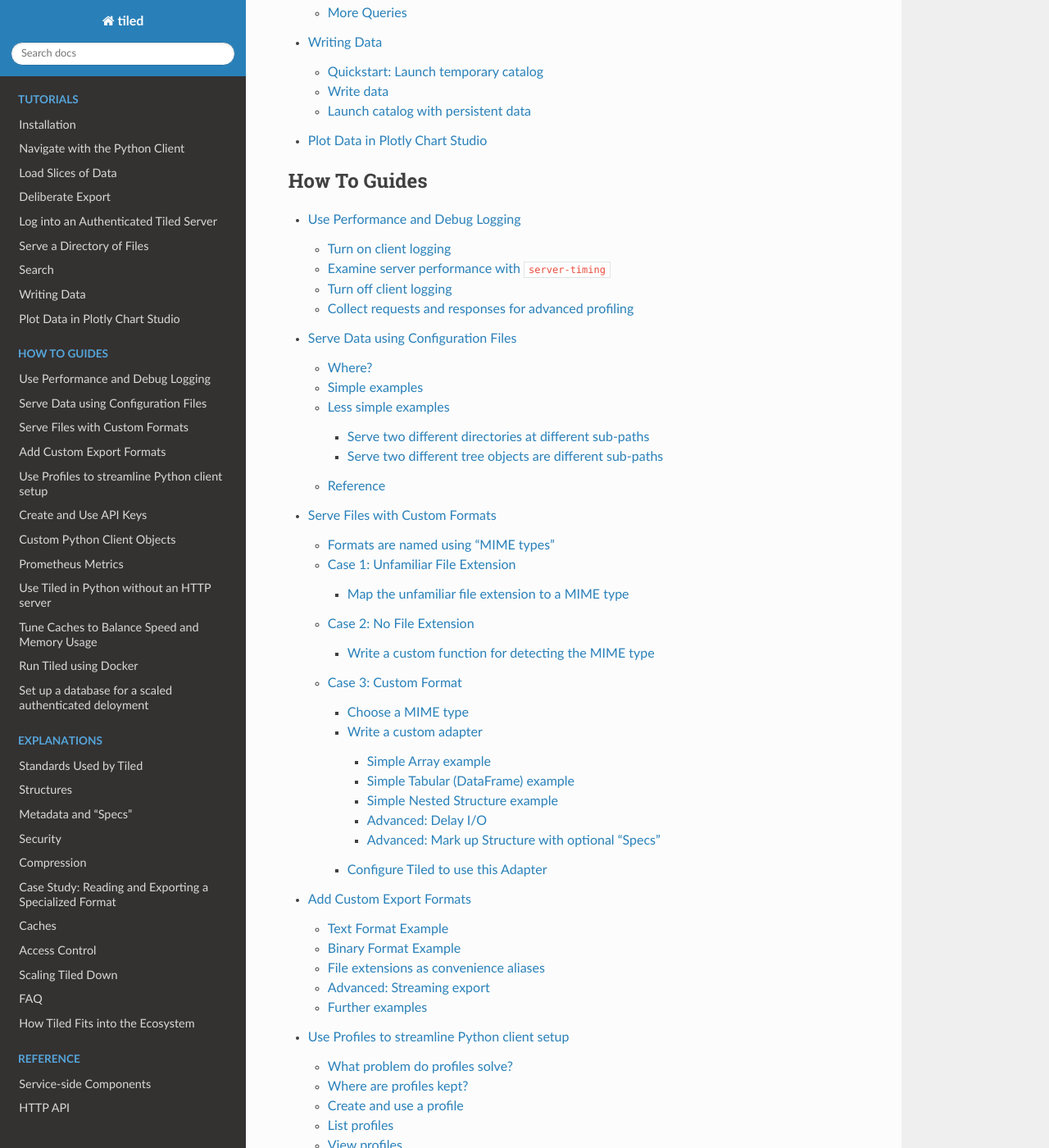
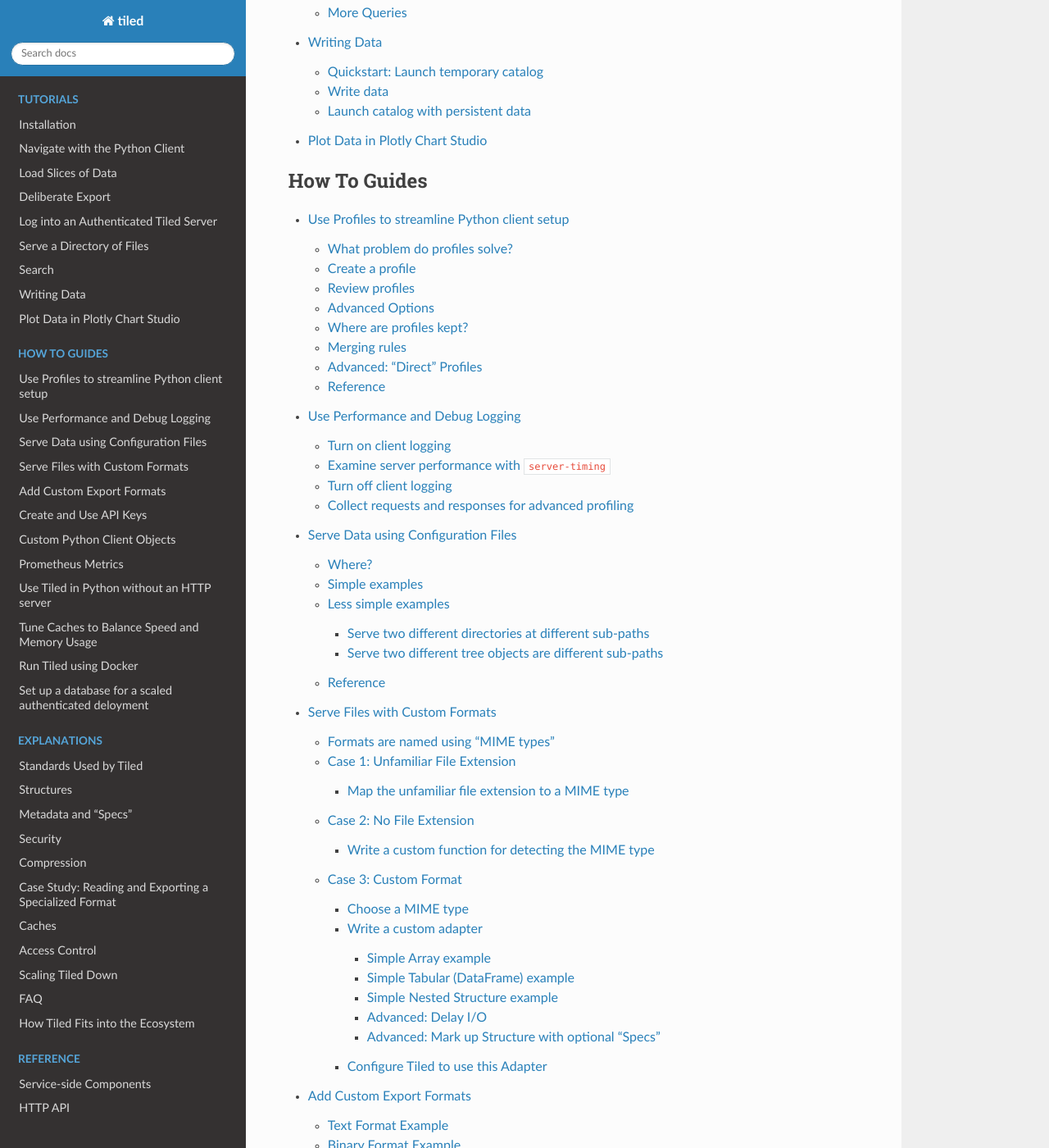
Before and after one commit to bluesky/tiled, a Sphinx documentation site: the page built from docs/source/index.md, in a window 1280 px wide and 1400 px high, scrolled down 3837 px. Shown: the whole window at 82% size. Built offline with Sphinx 7.4.7 and the Read the Docs theme 2.0.0, drawn with Linux system fonts in a browser that asks for light colours; pages that are not in the unit, such as notebooks, are missing from menus; the version number could not be read and is left out; some of the changed lines change nothing that is shown; some of the changed text lies outside the part shown.

Commit message:
Simplify profiles guide, using new CLI command.

````diff
--- a/docs/source/how-to/profiles.md
+++ b/docs/source/how-to/profiles.md
@@ -9,7 +9,7 @@
 from tiled.client import from_uri
 from tiled.client.cache import Cache
 
-client = from_uri("http://some_server_address", cache=Cache.on_disk("path/to/cache"))
+client = from_uri("https://tiled-demo.blueskyproject.io")
 ```
 
 can be replaced with the more memorable and succinct
@@ -17,19 +17,37 @@
 ```py
 from tiled.client import from_profile
 
-client = from_profile("my_data")
+client = from_profile("demo")
 ```
 
-where `my_data` can be any name you wish and the parameters are written down
-once like so:
 
-```yaml
-my_data:
-    uri: "http://some_server_address"
-    cache:
-        disk:
-            path: "path/to/cache"
+## Create a profile
+
 ```
+$ tiled profile create --name demo https://tiled-demo.blueskyproject.io
+```
+
+## Review profiles
+
+To list the names of the profiles on your system, along with the path to the
+file where each one is defined...
+
+```
+$ tiled profile list
+```
+
+To show the contents of a profile...
+
+```
+$ tiled profile show PROFILE_NAME
+```
+
+See `$ tiled profile --help` for more commands.
+
+## Advanced Options
+
+You can edit the profile in a text editor to apply more advanced options.
+See {doc}`../reference/client-profiles` for a comprehensive reference.
 
 ## Where are profiles kept?
 
@@ -45,17 +63,10 @@
 operating system and the software environment,
 [in accordance](https://pypi.org/project/appdirs/) with
 [standards](https://specifications.freedesktop.org/basedir-spec/basedir-spec-latest.html).
-To see the full list on your system, use the command line:
+To see the full list on your system:
 
 ```
 $ tiled profile paths
-```
-
-or Python:
-
-```py
->>> from tiled.profiles import paths
->>> paths
 ```
 
 Within these directories, you may have:
@@ -85,81 +96,6 @@
 The default locations for (1) and (3) can be overridden by setting the
 environment variables `TILED_SITE_PROFILES` and `TILED_PROFILES`, respectively,
 to the desired path.
-```
-
-## Create and use a profile
-
-Place a file in one of the directories listed in the previous section.
-The last directory in the list, the "user" one, is a good place to start.
-The filename can be anything. To start, `profiles.yml` is as good a name as any.
-
-As an example, use the content:
-
-```yaml
-# profiles.yml
-local:
-   uri: "http://localhost:8000"
-   cache:
-       memory:
-           available_bytes: 2_000_000_000  # 2 GB
-local_dask:
-   uri: "http://localhost:8000"
-   structure_clients: "dask"
-   cache:
-       memory:
-           available_bytes: 2_000_000_000  # 2 GB
-```
-
-Now we have two profiles that aim at a local server, one with default (numpy)
-clients and one with dask clients. While running a local tiled server such as
-
-```
-tiled serve pyobject --public tiled.examples.generated_minimal:tree
-```
-
-we can succinctly create clients like
-
-```py
-from tiled.client import from_profile
-
-client = from_profile("local")
-lazy_client = from_profile("local_dask")
-```
-
-## List profiles
-
-To list the names of the profiles on your system, along with the path to the
-file where each one is defined...
-
-From the shell:
-
-```
-$ tiled profile list
-```
-
-From Python:
-
-```py
->>> from tiled.profiles import list_profiles
->>> list_profiles()
-```
-
-## View profiles
-
-To show the contents of a profile...
-
-From the shell:
-
-```
-$ tiled profile show PROFILE_NAME
-```
-
-From Python:
-
-```py
->>> from tiled.profiles import load_profiles
->>> load_profiles()  # show all, given as {profile_name: (filepath, content)}
->>> load_profiles()[PROFILE_NAME]  # show one (filepath, content)
 ```
 
 ## Merging rules
--- a/docs/source/index.md
+++ b/docs/source/index.md
@@ -18,11 +18,11 @@
 ```{toctree}
 :caption: How To Guides
 
+how-to/profiles
 how-to/client-logger
 how-to/configuration
 how-to/read-custom-formats
 how-to/custom-export-formats
-how-to/profiles
 how-to/api-keys
 how-to/custom-clients
 how-to/metrics
````
